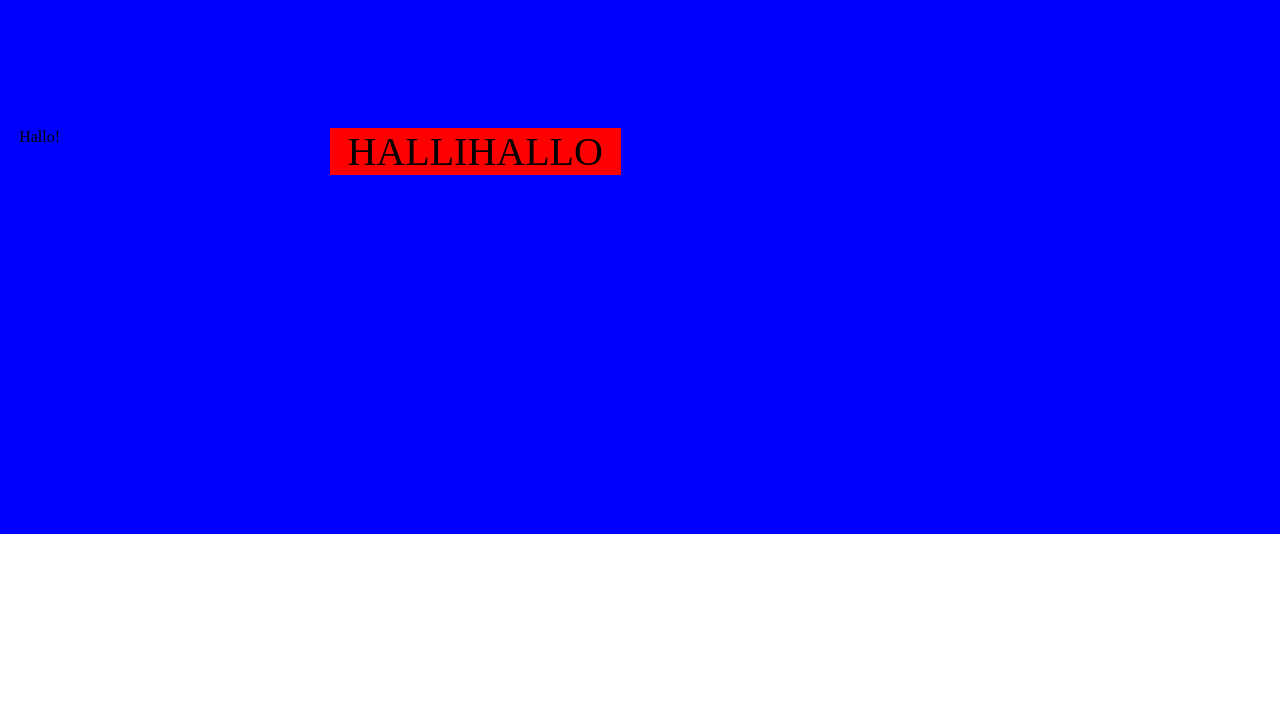
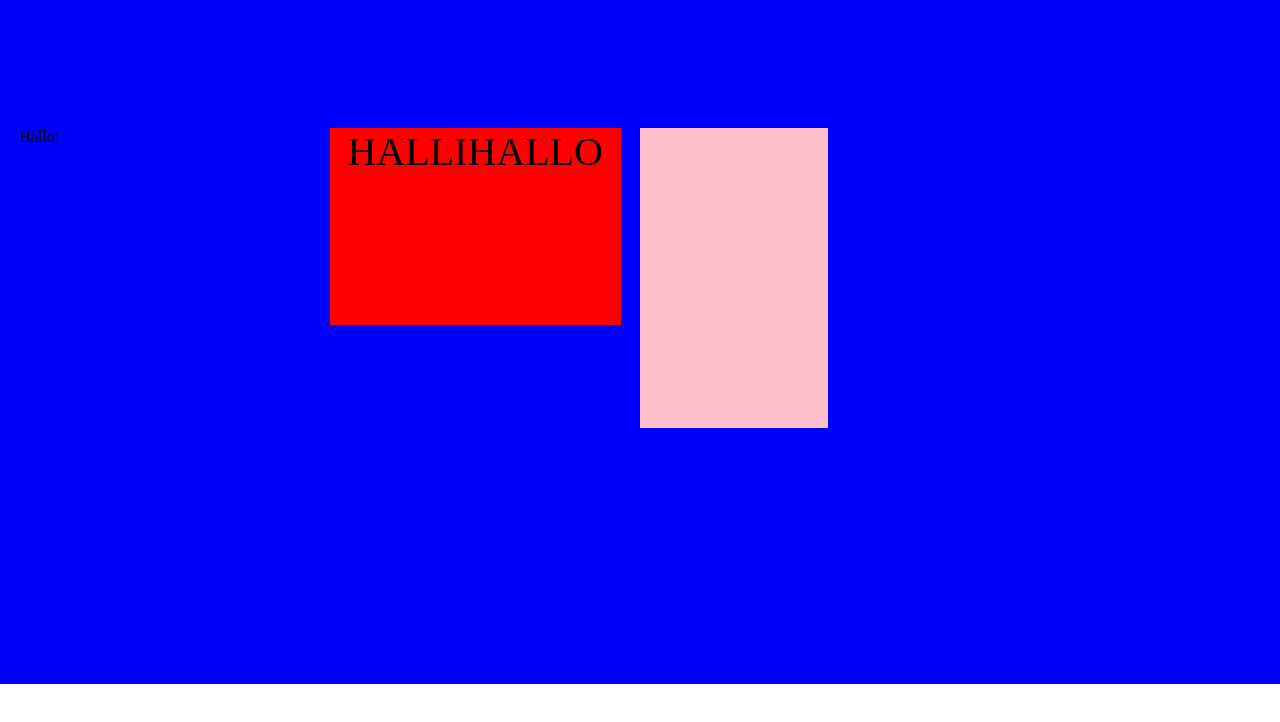
Before and after one commit to AndreasFaust/react-raster, a Next.js app: page /test in a window 1280 px wide. Shown: the top 722 px of the page. Built offline with nearby package versions, Linux system fonts and the light colour scheme.

Commit message:
fix: fix className

```diff
--- a/pages/test.tsx
+++ b/pages/test.tsx
@@ -8,7 +8,7 @@ import SpecialBox from "../components/SpecialBox";
 
 const ChildBox = () => {
   const { breakpoint } = useRaster();
-  console.log(breakpoint);
+  // console.log(breakpoint);
   return (
     <Box
       // top={0.5}
@@ -36,10 +36,11 @@ const ChildBox = () => {
 interface Props {}
 
 const Testpage: NextPage<Props> = (props) => {
-  // const gridRef = React.useRef();
+  const gridRef = React.useRef();
 
   return (
     <SpecialGrid>
+      <Box />
       <SpecialBox>Hallo!</SpecialBox>
       <Box
         cols={[2, 3]}
@@ -48,6 +49,7 @@ const Testpage: NextPage<Props> = (props) => {
         innerHTML="<h1>HALLIHALLO</h1>"
         className="test123"
       />
+      <ChildBox />
       {/* <Box cols={[1, 2]} bottom={1} style={`background: red;`}>
         Hallo
       </Box>
--- a/src/Box/index.tsx
+++ b/src/Box/index.tsx
@@ -147,7 +147,9 @@ const Box = React.forwardRef<HTMLElement, Props>(
         component={component}
         cssMode={cssMode}
         breakpoints={breakpoints}
-        className={cssMode === "grid" ? ["Box", className].join(" ") : "Box"}
+        className={
+          cssMode === "grid" && className ? ["Box", className].join(" ") : "Box"
+        }
         cols={colsPercent}
         rest={restPercent}
         media={media}
@@ -186,7 +188,9 @@ const Box = React.forwardRef<HTMLElement, Props>(
           style={styleNormalized}
           hasChildBoxes={hasChildBoxes}
           innerHTML={innerHTML}
-          className={className}
+          className={
+            className ? ["Box__Inner", className].join(" ") : "Box__Inner"
+          }
         >
           <>
             {controlIsVisible && <ControlBox controlColor={controlColor} />}
--- a/src/utils/inner.tsx
+++ b/src/utils/inner.tsx
@@ -70,7 +70,7 @@ const Inner: React.FC<Props> = ({
   if (cssMode === "grid") return children;
   return (
     <StyledInner
-      className={["Box__Inner", className].join(" ")}
+      className={className}
       media={media}
       cssMode={cssMode}
       alignX={alignX}
--- a/src/utils/useClassName.ts
+++ b/src/utils/useClassName.ts
@@ -5,12 +5,13 @@ export default function useClassName(
   breakpoint: { index: number; value: number }
 ): string {
   const classNameComplete = useMemo(() => {
-    return [
+    const classArray = [
       "Grid",
       `bp-${breakpoint.index}`,
       `bp-${breakpoint.value}`,
-      className,
-    ].join(" ");
+    ];
+    if (className) classArray.push(className);
+    return classArray.join(" ");
   }, [className, breakpoint.index]);
   return classNameComplete;
 }
```
